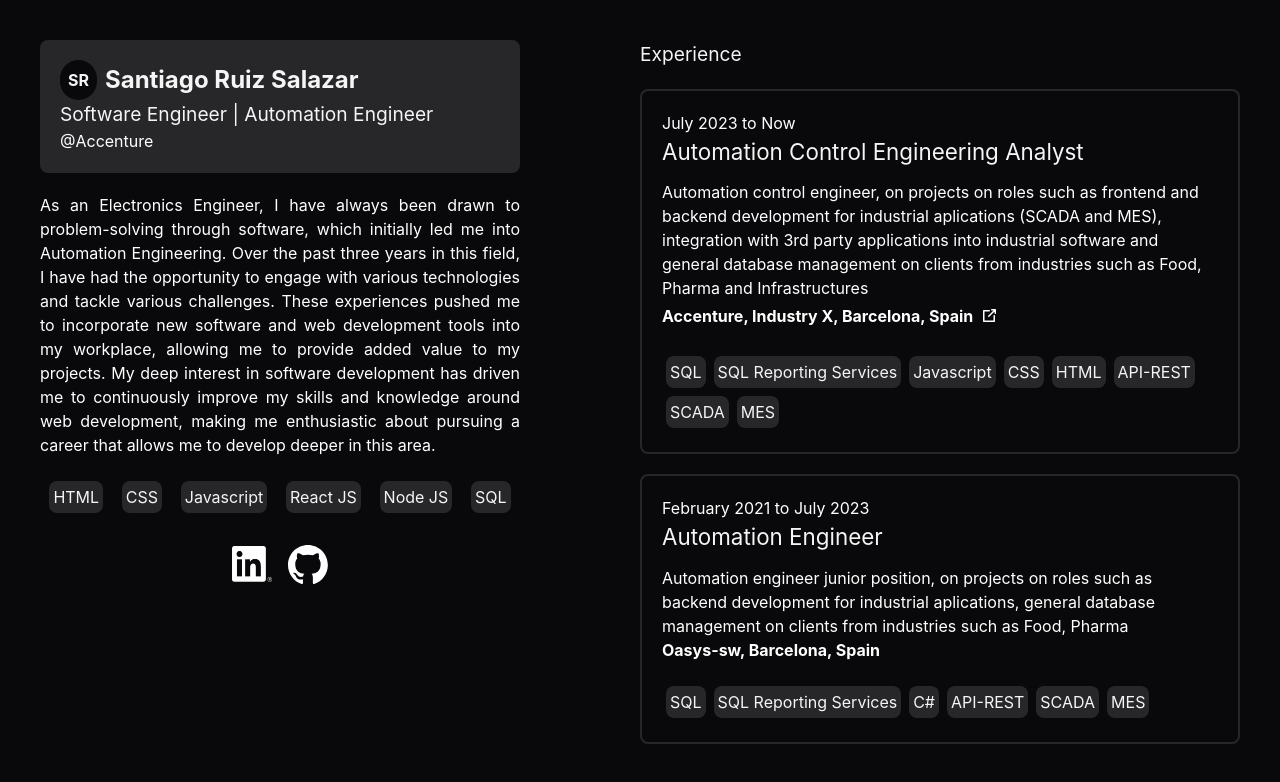
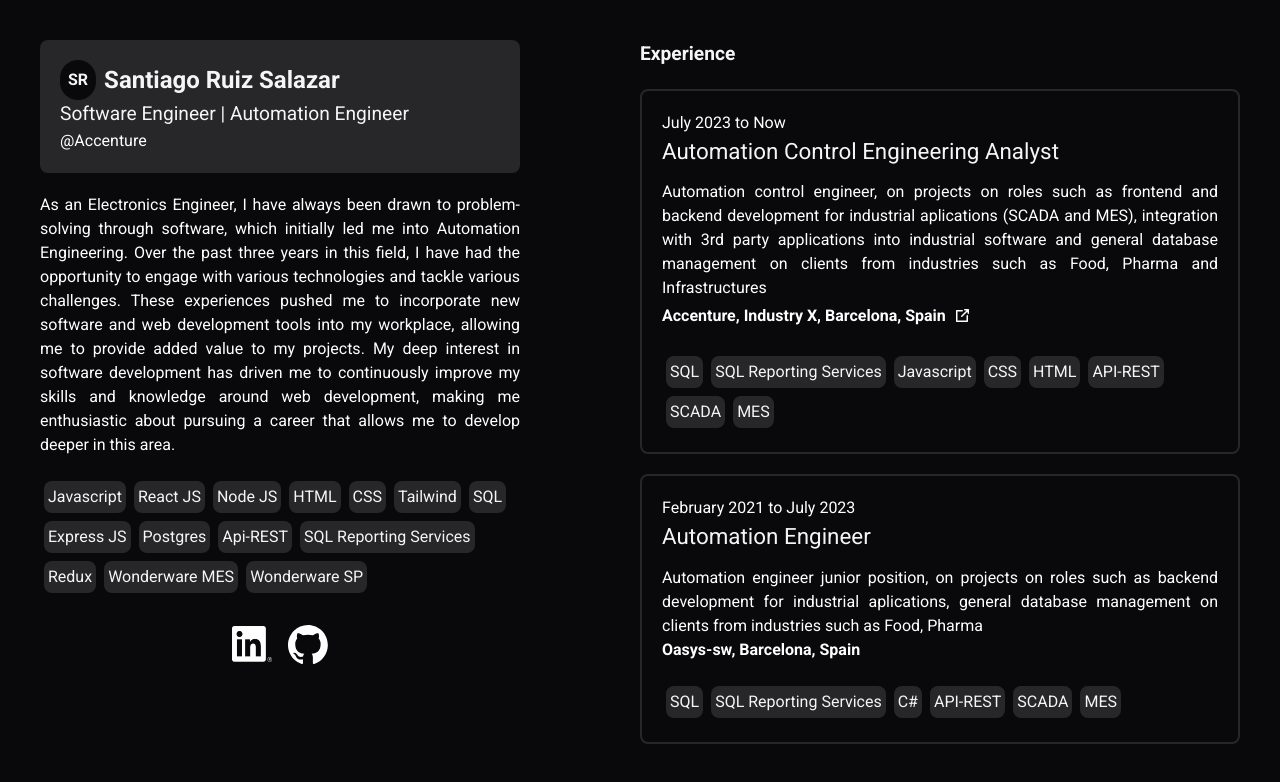
Before and after one commit to santiagoruizs/portfoliov1, a React (Create React App) app: page / in a window 1280 px wide. Shown: the top 782 px of the page. Built offline with nearby package versions, Linux system fonts and the light colour scheme.

Commit message:
Organizes data on a separated file, adds roboto font

```diff
--- a/public/index.html
+++ b/public/index.html
@@ -24,6 +24,9 @@
       work correctly both with client-side routing and a non-root public URL.
       Learn how to configure a non-root public URL by running `npm run build`.
     -->
+    <link rel="preconnect" href="https://fonts.googleapis.com">
+    <link rel="preconnect" href="https://fonts.gstatic.com" crossorigin>
+    <link href="https://fonts.googleapis.com/css2?family=Roboto:ital,wght@0,100;0,300;0,400;0,500;0,700;0,900;1,100;1,300;1,400;1,500;1,700;1,900&display=swap" rel="stylesheet">
     <title>Santiago Ruiz Salazar</title>
   </head>
   <body>
--- a/src/App.css
+++ b/src/App.css
@@ -13,7 +13,8 @@
 }
 p{
     font-size: 1rem;
-    color: white
+    color: white;
+
 }
 
 body, html {
@@ -24,6 +25,7 @@
 * {
   box-sizing: border-box;
   color: whitesmoke;
+  font-family: 'Roboto';
   /* background: (600px at 1191px 407px, rgba(29, 78, 216, 0.15), transparent 80%); */
 }
 
--- a/src/components/Bio.js
+++ b/src/components/Bio.js
@@ -1,18 +1,14 @@
 import React from 'react'
 import Skill from './Skill'
+import {mainSkills } from '../data/data'
+
 const Bio = () => {
   return (
     <div className='mt-5 flex flex-col'>
         <p className='text-justify'>As an Electronics Engineer, I have always been drawn to problem-solving through software, which initially led me into Automation Engineering. Over the past three years in this field, I have had the opportunity to engage with various technologies and tackle various challenges. These experiences pushed me to incorporate new software and web development tools into my workplace, allowing me to provide added value to my projects. My deep interest in software development has driven me to continuously improve my skills and knowledge around web development, making me enthusiastic about pursuing a career that allows me to develop deeper in this area.
         </p>
-        <div className='mt-5 flex flex-wrap justify-around'>
-            <Skill skill='HTML'/>
-            <Skill skill='CSS'/>
-            <Skill skill='Javascript'/>
-            <Skill skill='React JS'/>
-            <Skill skill='Node JS'/>
-            <Skill skill='SQL'/>
-
+        <div className='mt-5 flex flex-wrap w-full'>
+            {mainSkills.map(s => <Skill skill={s} />)}
         </div>
 
     </div>
--- a/src/components/ExperienceCard.js
+++ b/src/components/ExperienceCard.js
@@ -9,7 +9,7 @@
     <div className='rounded-lg max-w-m mb-5 p-5 border-card border-2 hover:bg-card'>
         <p>{timeline}</p>
         <h2 className='mb-3'>{title}</h2>
-        <p>{description}</p>
+        <p className='text-justify'>{description}</p>
         <div className='flex items-center'>
           <p className='font-bold'>{at}</p>
           {link && <a href={link} target='_blank' rel="noreferrer"><img src={Link} alt='link' className='w-4 cursor-pointer bg-white brightness-0 invert m-2'/> </a>}
--- /dev/null
+++ b/src/data/data.js
@@ -0,0 +1,57 @@
+export const experience = [
+    {
+      title: "Automation Control Engineering Analyst",
+      description: "Automation control engineer, on projects on roles such as frontend and backend development for industrial aplications (SCADA and MES), integration with 3rd party applications into industrial software and general database management on clients from industries such as Food, Pharma and Infrastructures ",
+      timeline: "July 2023 to Now",
+      skills: ["SQL", "SQL Reporting Services", "Javascript", "CSS", "HTML", "API-REST", "SCADA", "MES"],
+      at: "Accenture, Industry X, Barcelona, Spain",
+      link: "https://www.accenture.com/es-es"
+    },
+    {
+      title: "Automation Engineer",
+      description: "Automation engineer junior position, on projects on roles such as backend development for industrial aplications, general database management on clients from industries such as Food, Pharma",
+      timeline: "February 2021 to July 2023",
+      skills: ["SQL", "SQL Reporting Services", "C#", "API-REST", "SCADA", "MES"],
+      at: "Oasys-sw, Barcelona, Spain",
+      link: ""
+    },
+    {
+      title: "Technical Support on Automation Product Lines",
+      description: "Technical support for the sales team on the automation product line",
+      timeline: "July 2019 to March 2020",
+      skills: ["ABB", "Schneider Electric", "Festo", "Weidmuller"],
+      at: "RG Distribuciones, Colombia",
+      link: "https://rgd.com.co/"
+    },
+
+  ]
+
+export const education = [
+    {
+      title: "Full-Stack Engineer",
+      description: "A full-stack engineer path, back-end to front-end. Includes JavaScript, Node.JS, SQL, Express.JS, React, TDD, and more.",
+      skills: ["HTML", "CSS", "JavaScript", "Git & GitHub", "React", "Redux", "Node.js", "Express.js", "SQL", "PostgreSQL", "Web Security", "Data Structures", "Algorithms"],
+      at: "Codecademy",
+      // certificate: "https://www.codecademy.com/profiles/santiagoRuiz5100247613/certificates/ffd0f42cce1a44e9a0108b365047a0a6",
+      link: "http://codecademy.com",
+      timeline: "September 2023 to July 2024"
+    },
+    {
+      title: "Master in Digital Industrial Transformation",
+      description: "Masters degree focused on integrating technologies such as Machine Learning and Internet fo things on production and infrastructure enviorments as well as technologies such as PLCs, SCADA and MES",
+      skills: ["SQL", "MongoDB", "MQTT", "Arduino", "Raspberrypi", "LoRaWAN", "Zigbee", "Docker", "Linux", "Javascript", "Node-Red", "Python", "scikit-learn", "ladder", "Wonderware SP", "WonderwareMe"],
+      at: "CIM UPC Barcelona, Spain",
+      link: "https://www.cimupc.org/en/",
+      timeline: "March 2020 to July 2021",
+    },
+    {
+      title: "Electronics Engineer",
+      description: "Electronics Engineer degree with focus on analogic and digital circuits design, IOT and other topics",
+      skills: ["C++","Python","Raspberry","MATLAB","Networks", ""],
+      link: "https://www.javeriana.edu.co/inicio",
+      at: "Pontificia Universidad Javeriana, Bogota, Colombia",
+      timeline : "January 2014 to March 2019"
+    },
+
+  ]
+export const mainSkills = ['Javascript','React JS','Node JS','HTML','CSS','Tailwind','SQL', 'Express JS','Postgres','Api-REST','SQL Reporting Services','Redux','Wonderware MES', 'Wonderware SP']
--- a/src/pages/Layout.js
+++ b/src/pages/Layout.js
@@ -4,63 +4,8 @@
 import Bio from '../components/Bio'
 import { useState } from 'react'
 import Socials from '../components/Socials'
+import {experience, education } from '../data/data'
 
-const experience = [
-  {
-    title: "Automation Control Engineering Analyst",
-    description: "Automation control engineer, on projects on roles such as frontend and backend development for industrial aplications (SCADA and MES), integration with 3rd party applications into industrial software and general database management on clients from industries such as Food, Pharma and Infrastructures ",
-    timeline: "July 2023 to Now",
-    skills: ["SQL", "SQL Reporting Services", "Javascript", "CSS", "HTML", "API-REST", "SCADA", "MES"],
-    at: "Accenture, Industry X, Barcelona, Spain",
-    link: "https://www.accenture.com/es-es"
-  },
-  {
-    title: "Automation Engineer",
-    description: "Automation engineer junior position, on projects on roles such as backend development for industrial aplications, general database management on clients from industries such as Food, Pharma",
-    timeline: "February 2021 to July 2023",
-    skills: ["SQL", "SQL Reporting Services", "C#", "API-REST", "SCADA", "MES"],
-    at: "Oasys-sw, Barcelona, Spain",
-    link: ""
-  },
-  {
-    title: "Technical Support on Automation Product Lines",
-    description: "Technical support for the sales team on the automation product line",
-    timeline: "July 2019 to March 2020",
-    skills: ["ABB", "Schneider Electric", "Festo", "Weidmuller"],
-    at: "RG Distribuciones, Colombia",
-    link: "https://rgd.com.co/"
-  },
-
-]
-
-const education = [
-  {
-    title: "Full-Stack Engineer",
-    description: "A full-stack engineer path, back-end to front-end. Includes JavaScript, Node.JS, SQL, Express.JS, React, TDD, and more.",
-    skills: ["HTML", "CSS", "JavaScript", "Git & GitHub", "React", "Redux", "Node.js", "Express.js", "SQL", "PostgreSQL", "Web Security", "Data Structures", "Algorithms"],
-    at: "Codecademy",
-    // certificate: "https://www.codecademy.com/profiles/santiagoRuiz5100247613/certificates/ffd0f42cce1a44e9a0108b365047a0a6",
-    link: "http://codecademy.com",
-    timeline: "September 2023 to July 2024"
-  },
-  {
-    title: "Master in Digital Industrial Transformation",
-    description: "Masters degree focused on integrating technologies such as Machine Learning and Internet fo things on production and infrastructure enviorments as well as technologies such as PLCs, SCADA and MES",
-    skills: ["SQL", "MongoDB", "MQTT", "Arduino", "Raspberrypi", "LoRaWAN", "Zigbee", "Docker", "Linux", "Javascript", "Node-Red", "Python", "scikit-learn", "ladder", "Wonderware SP", "WonderwareMe"],
-    at: "CIM UPC Barcelona, Spain",
-    link: "https://www.cimupc.org/en/",
-    timeline: "March 2020 to July 2021",
-  },
-  {
-    title: "Electronics Engineer",
-    description: "Electronics Engineer degree with focus on analogic and digital circuits design, IOT and other topics",
-    skills: ["C++","Python","Raspberry","MATLAB","Networks", ""],
-    link: "https://www.javeriana.edu.co/inicio",
-    at: "Pontificia Universidad Javeriana, Bogota, Colombia",
-    timeline : "January 2014 to March 2019"
-  },
-
-]
 const Layout = () => {
   // console.log(experience)
   const [gradient, setGradient] = useState("radial-gradient(circle, #09090B, #09090B)");
@@ -84,11 +29,11 @@
         </div>
         <div className='w-full lg:w-3/5 flex flex-col lg:items-end items-center justify-evenly h-full overflow-y-scroll scrollable-div '>
             <div className='w-full lg:w-10/12'>
-              <h3 className='mb-5'>Experience</h3>
+              <h3 className='mb-5 font-bold'>Experience</h3>
               {experience.map(e => <ExperienceCard experience={e}/>)}
             </div>
             <div className=' w-full lg:w-10/12'>
-              <h3 className='mb-5'>Education</h3>
+              <h3 className='mb-5 font-bold' >Education</h3>
               {education.map(e => <ExperienceCard experience={e}/>)}
             </div>
         </div>
--- a/tailwind.config.js
+++ b/tailwind.config.js
@@ -8,7 +8,12 @@
       'skill': '#27272A'
 
         },
-    extend: {},
+
+    extend: {
+      fontFamily: {
+          roboto: ['"Roboto"']
+      }
+    },
   },
   plugins: [],
 }
```
